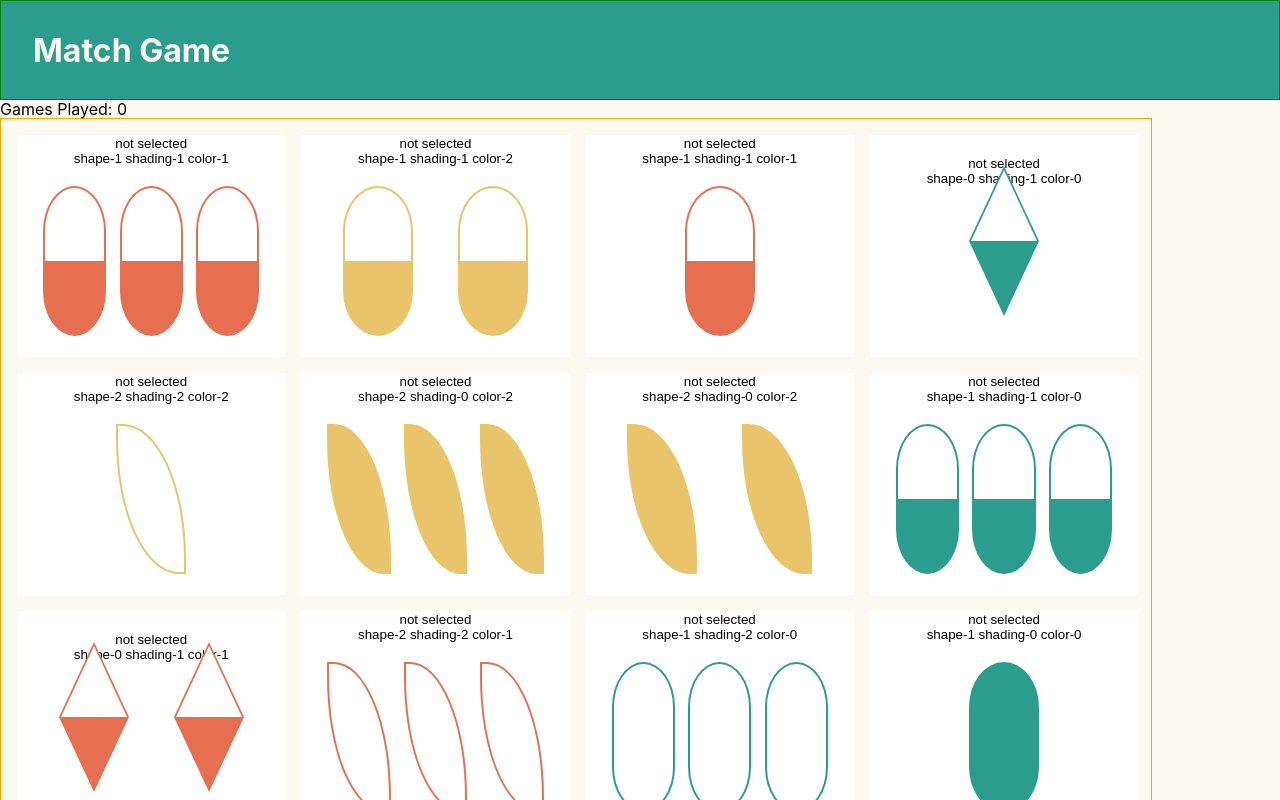
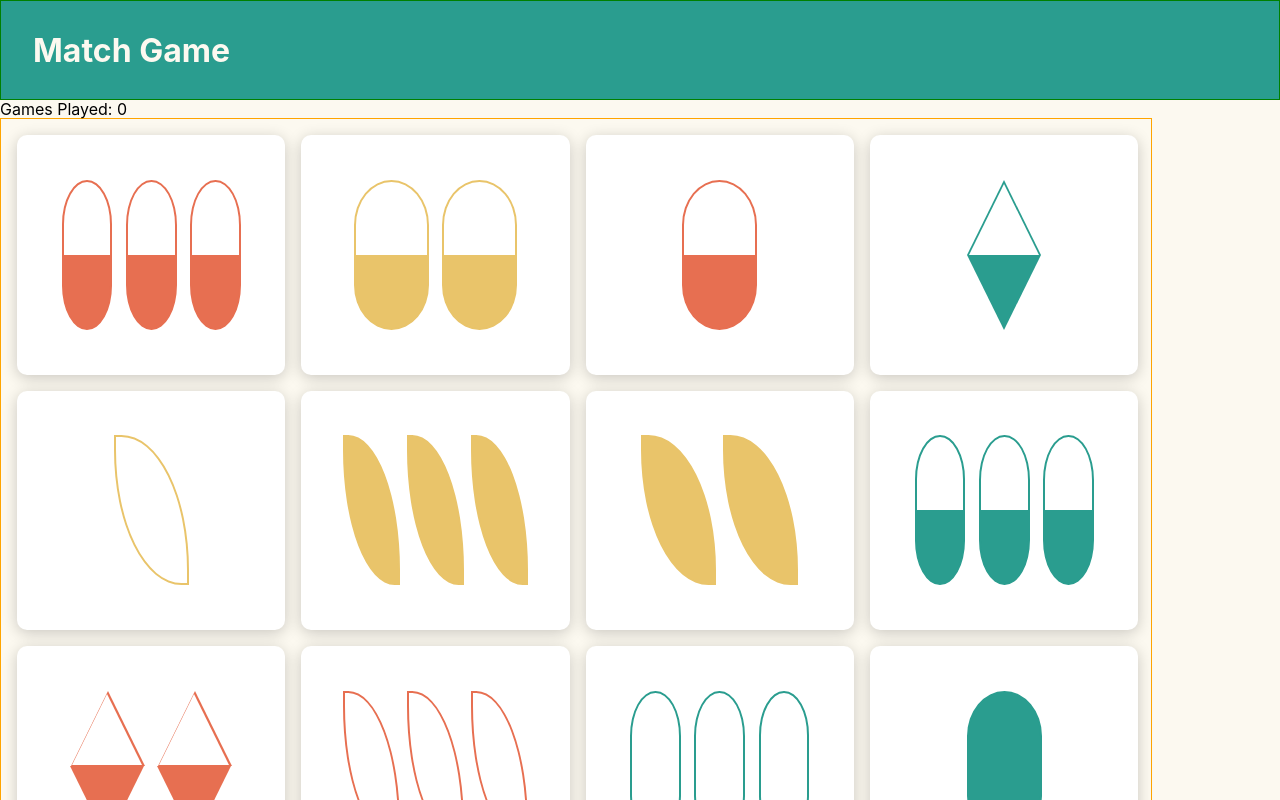
Before and after one commit to shannonyoshi/match-game, a React (Create React App) app: page / in a window 1280 px wide. Both pictures are taken after a click on the button "Start Game". Shown: the top 800 px of the page. Built offline with nearby package versions, Linux system fonts and the light colour scheme.

Commit message:
diamonds centered properly

```diff
--- a/src/components/board.tsx
+++ b/src/components/board.tsx
@@ -42,7 +42,7 @@ const Board = ({ onBoard, selected, setSelected, setError, extendBoard }: BoardP
     <div className="board-wrapper">
       <div className="card-container">
       {onBoard.map(card => card===null?"":
-      <button className={`card-btn ${selected.includes(card.id) ? "selected" : ""}`} onClick={() => toggleSelect(card.id)} key={`cardId-${card.id}`}>{selected.includes(card.id) ? "selected" : "not selected"}<Card card={card} /></button>)}
+      <button className={`card-btn ${selected.includes(card.id) ? "selected" : ""}`} onClick={() => toggleSelect(card.id)} key={`cardId-${card.id}`}><Card card={card} /></button>)}
       </div>
       <button onClick={extendBoard}>Add 3 cards</button>
       <div className="card-container">
--- a/src/components/card.tsx
+++ b/src/components/card.tsx
@@ -12,14 +12,12 @@ const Card = ({ card }: cardProps) => {
   const classString = `shape-${card.shape} shading-${card.shading} color-${card.color}`
 
   return (
-      <div>
-        <p>{classString}</p>
     <div className="card-wrapper">
       <div className={`item1 ${classString}`}><div className="inner"></div></div>
-        {card.count>0?<div className={`item2 ${classString}`}><div className="inner"></div></div>:""}
-        {card.count>1?<div className={`item3 ${classString}`}><div className="inner"></div></div>:""}
+      {card.count > 0 ? <div className={`item2 ${classString}`}><div className="inner"></div></div> : ""}
+      {card.count > 1 ? <div className={`item3 ${classString}`}><div className="inner"></div></div> : ""}
     </div>
-      </div>
+
   )
 }
 
--- a/src/styling/card.scss
+++ b/src/styling/card.scss
@@ -3,14 +3,25 @@
 
 .card-btn{
   border:none;
+  outline:none;
+  box-shadow: 0px 3px 15px rgba(0,0,0,0.2);
+  border-radius:10px;
+  padding:38px;
+  // min-
+
 }
 // card shading:
 // shading-0: solid
 // shading-1:1/2 color
 // shading-1:border only
+.selected{
+  @include themify{
+    // box-shadow: inset 0px 0px 15px $contrast;
+    border:2px solid $contrast;
 
+  }
+}
 
 .card-wrapper{
   @include large-card;
-
 }
--- a/src/styling/variables&mixins.scss
+++ b/src/styling/variables&mixins.scss
@@ -7,27 +7,32 @@
 }
 
 @mixin large-card {
-  @include card($padding:1em, $margin:.5em,$width:70px, $height:150px, )
+  @include card($margin: 0.5em, $height: 150px);
 }
-@mixin medium-card{
-  @include card($padding:1em, $margin:.3em,$width:55px, $height:110px, )
+@mixin medium-card {
+  @include card($margin: 0.3em, $height: 110px);
 }
-@mixin small-card{
-  @include card($padding:.5em, $margin:.2em,$width:35px, $height:70px, )
+@mixin small-card {
+  @include card($margin: 0.2em, $height: 70px);
 }
 
-@mixin tiny-card{
-  @include card($padding:2px, $margin:1px,$width:10px, $height:20px, )
+@mixin tiny-card {
+  @include card($margin: 1px, $height: 20px);
 }
 
-// $padding= card padding, $margin= around each shape, $width=width of shape in px, $height = height of shape in px
-@mixin card($padding,$margin, $width, $height) {
+//$margin= around each shape, $width=width of shape in px, $height = height of shape in px
+@mixin card($margin, $height) {
+  $width: $height/2;
   display: flex;
   flex-direction: row;
-  padding: $padding;
-  justify-content: space-around;
+  margin: auto;
+  justify-content: center;
+  align-items: center;
+  min-height:$height;
+
   .shape-0 {
-    margin: $margin;
+    margin: 0 $margin;
+    align-self: flex-end;
     @include diamond($width / 2, $height / 2);
   }
   .shape-1 {
@@ -35,7 +40,7 @@
     @include oval($width, $height);
   }
   .shape-2 {
-      margin: $margin;
+    margin: $margin/2;
     @include another-shape($width, $height);
   }
 }
@@ -94,16 +99,16 @@
     .inner {
       @include small-diamond($half-width, $half-height);
       @include themify {
-      border-bottom: $half-height - 4px solid $card-bg;
-    }
-        &:after {
-          border-top: $half-height - 4px solid transparent;
-        }
+        border-bottom: $half-height - 4px solid $card-bg;
+      }
+      &:after {
+        border-top: $half-height - 4px solid transparent;
+      }
     }
   }
 }
-
-@mixin small-diamond ($half-width, $half-height) {
+// used to create smaller triangle on top of larger triangle for shading-2 where only the border is colored
+@mixin small-diamond($half-width, $half-height) {
   z-index: 10;
   width: 0;
   height: 0;
@@ -134,11 +139,7 @@
     }
     &.shading-1 {
       @include themify {
-        background-image: linear-gradient(
-          0deg,
-          $primary 50%,
-          $card-bg 50%
-        );
+        background-image: linear-gradient(0deg, $primary 50%, $card-bg 50%);
       }
     }
   }
@@ -149,11 +150,7 @@
     }
     &.shading-1 {
       @include themify {
-        background-image: linear-gradient(
-          0deg,
-          $accent 50%,
-          $card-bg 50%
-        );
+        background-image: linear-gradient(0deg, $accent 50%, $card-bg 50%);
       }
     }
   }
@@ -164,11 +161,7 @@
     }
     &.shading-1 {
       @include themify {
-        background-image: linear-gradient(
-          0deg,
-          $highlight 50%,
-          $card-bg 50%
-        );
+        background-image: linear-gradient(0deg, $highlight 50%, $card-bg 50%);
       }
     }
   }
@@ -180,57 +173,44 @@
 }
 
 @mixin another-shape($width, $height) {
-  width:$width,;
-  height:$height;
-  border-radius:0 90%;
-  &.color-0{
-    @include themify{
-      background:$primary;
-      border:2px solid $primary
+  width: $width;
+  height: $height;
+  border-radius: 0 90%;
+  &.color-0 {
+    @include themify {
+      background: $primary;
+      border: 2px solid $primary;
     }
     &.shading-1 {
       @include themify {
-        background-image: linear-gradient(
-          0deg,
-          $primary 50%,
-          $card-bg 50%
-        );
+        background-image: linear-gradient(0deg, $primary 50%, $card-bg 50%);
       }
     }
-
   }
   &.color-1 {
-    @include themify{
-      background:$accent;
-      border:2px solid $accent
+    @include themify {
+      background: $accent;
+      border: 2px solid $accent;
     }
     &.shading-1 {
       @include themify {
-        background-image: linear-gradient(
-          0deg,
-          $accent 50%,
-          $card-bg 50%
-        );
+        background-image: linear-gradient(0deg, $accent 50%, $card-bg 50%);
       }
     }
   }
   &.color-2 {
-    @include themify{
-      background:$highlight;
-      border:2px solid $highlight
+    @include themify {
+      background: $highlight;
+      border: 2px solid $highlight;
     }
     &.shading-1 {
       @include themify {
-        background-image: linear-gradient(
-          0deg,
-          $highlight 50%,
-          $card-bg 50%
-        );
+        background-image: linear-gradient(0deg, $highlight 50%, $card-bg 50%);
       }
     }
   }
   &.shading-2 {
-    @include themify{
+    @include themify {
       background: $card-bg;
     }
   }
```
Lines whose indentation alone changed are shown as unchanged.
